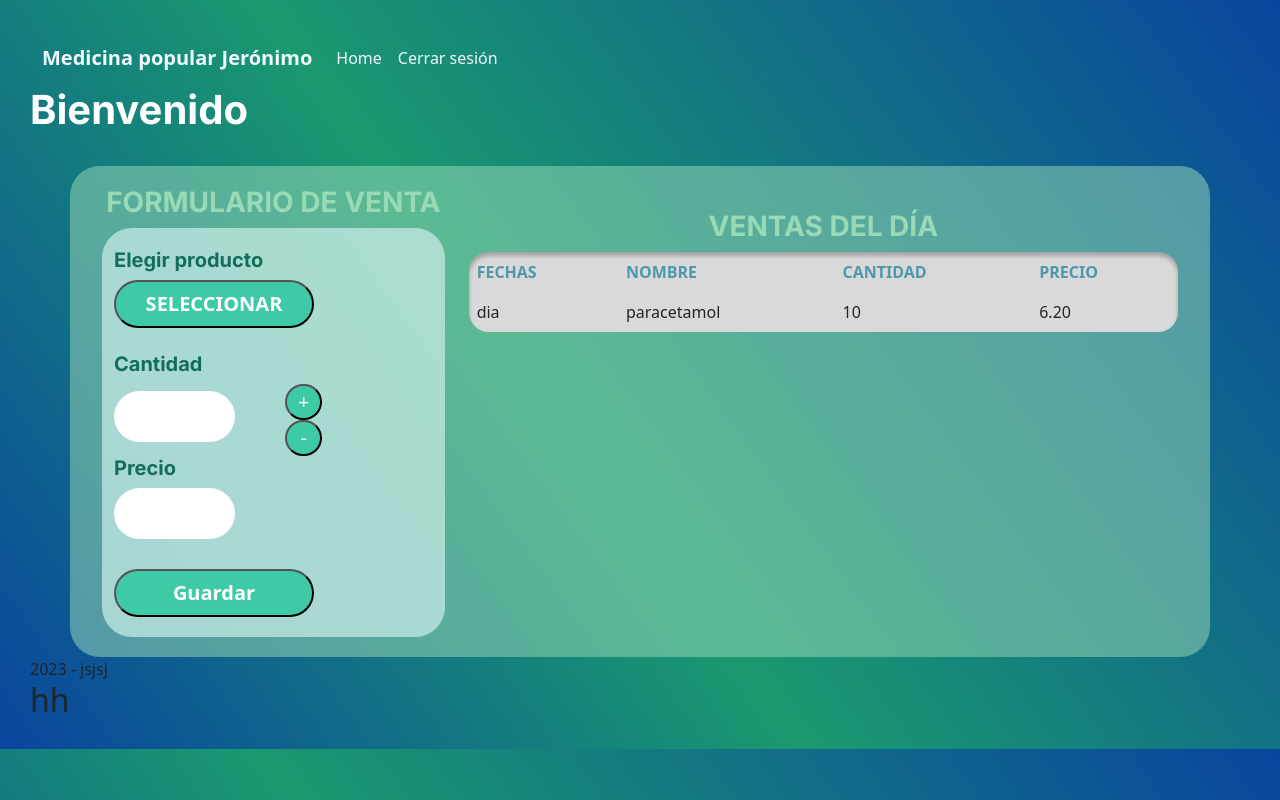
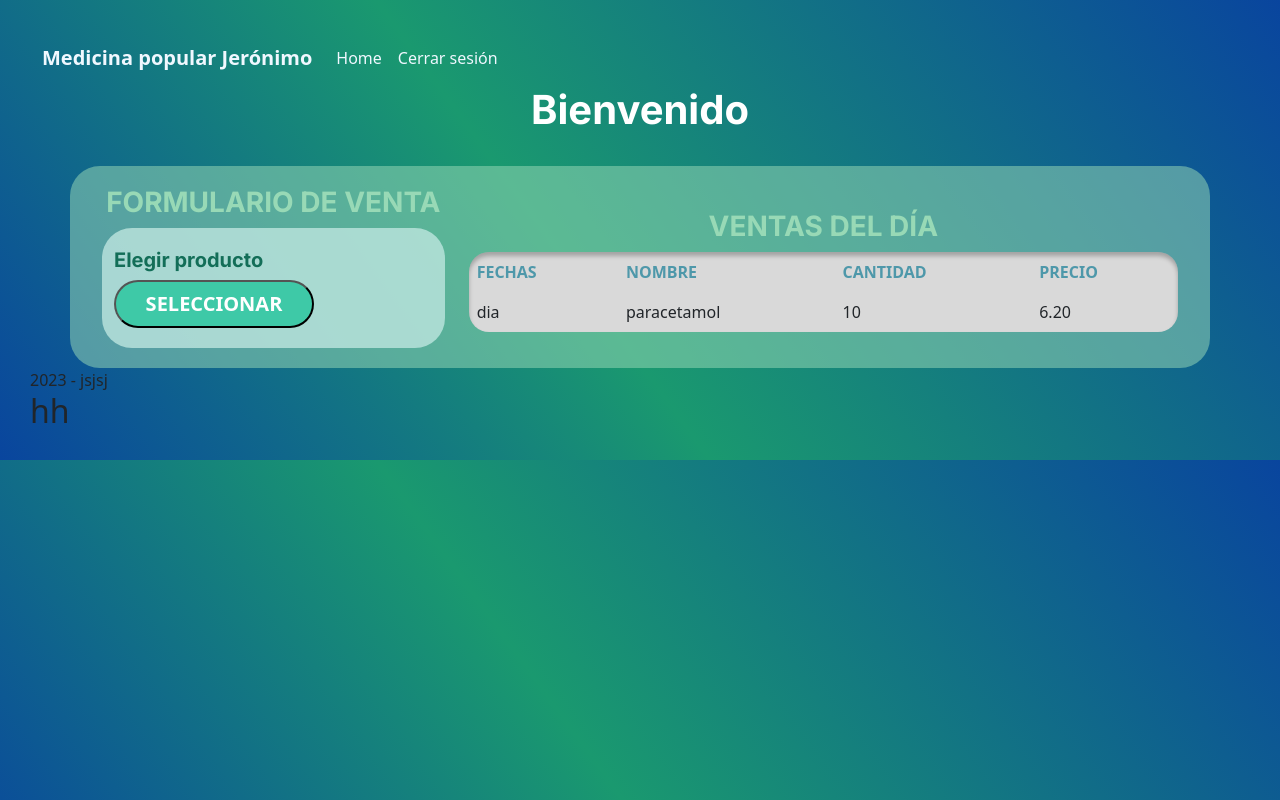
Before and after one commit to KarenL086/Farmacia, a Django app: page /inicio/ in a window 1280 px wide. Run offline with Django 4.2, Linux system fonts and the light colour scheme.

Commit message:
Cambios minimos

```diff
--- a/inventario/static/style.css
+++ b/inventario/static/style.css
@@ -24,9 +24,9 @@ h1{
     line-height: normal;
 }
 .ejemplo{
-        margin: 30px;
-        background: rgb(9,69,158);
-        background: linear-gradient(54deg, rgba(9,69,158,1) 0%, rgba(26,153,111,1) 44%, rgba(9,69,158,1) 100%);
+    margin: 30px;
+    background: rgb(9,69,158);
+    background: linear-gradient(54deg, rgba(9,69,158,1) 0%, rgba(26,153,111,1) 44%, rgba(9,69,158,1) 100%);
 }
 
 .FondoLogin{
--- a/inventario/templates/catalogo.html
+++ b/inventario/templates/catalogo.html
@@ -1,7 +1,7 @@
-{% extends './layout/base.html' %}
+{% extends './layout/base3.html' %}
 
 
-{% block content %}
+{% block content2 %}
     <div class="m-4">
     <h1><b>Catálogo de productos</b></h1>
         <form class="m-4">
@@ -47,4 +47,4 @@
             </div>
         </div>
     </div>
-{% endblock content %}
+{% endblock content2 %}
--- a/inventario/templates/inicio.html
+++ b/inventario/templates/inicio.html
@@ -2,7 +2,7 @@
 
 {% block content2 %}
 <div class="content-fluid">
-    <h1><b>Bienvenido</b></h1>
+    <h1 class="text-center"><b>Bienvenido</b></h1>
     <br>
     <div class="container">
         <div class="row alertas">
@@ -10,28 +10,11 @@
                 <h3 class="text-center"><B>FORMULARIO DE VENTA</B></h3>
                 <div class="container-md al">
                     <h5><b>Elegir producto</b></h5>
-                    <button class="Agbtton1">
-                        <span><b>SELECCIONAR</b></span>
-                    </button>
-                    <br><br>
-                    <h5 class><b>Cantidad</b></h5>
-                    <div class="row align-items-center">
-                        <div class="col-6">
-                            <output id="cantidad" for="cantidad" class="inpt"></output>
-                        </div>
-                        <div class="col-4">
-                            <div class="btn-group-vertical" role="group" aria-label="Vertical button group">
-                                <button type="button" class="Agbtton">+</button>
-                                <button type="button" class="Agbtton">-</button>
-                            </div>
-                        </div>
-                    </div>
-                    <h5><b>Precio</b></h5>
-                    <output id="precios" for="precios" class="inpt"></output>
-                    <br><br>
-                    <button class="Agbtton1 center">
-                        <span><b>Guardar</b></span>
-                    </button>
+                    <a href="{% url 'catalogo' %}">
+                        <button class="Agbtton1">
+                            <span><b>SELECCIONAR</b></span>
+                        </button>
+                    </a>
                 </div>
             </div>
             <div class="col-sm-8">
```
